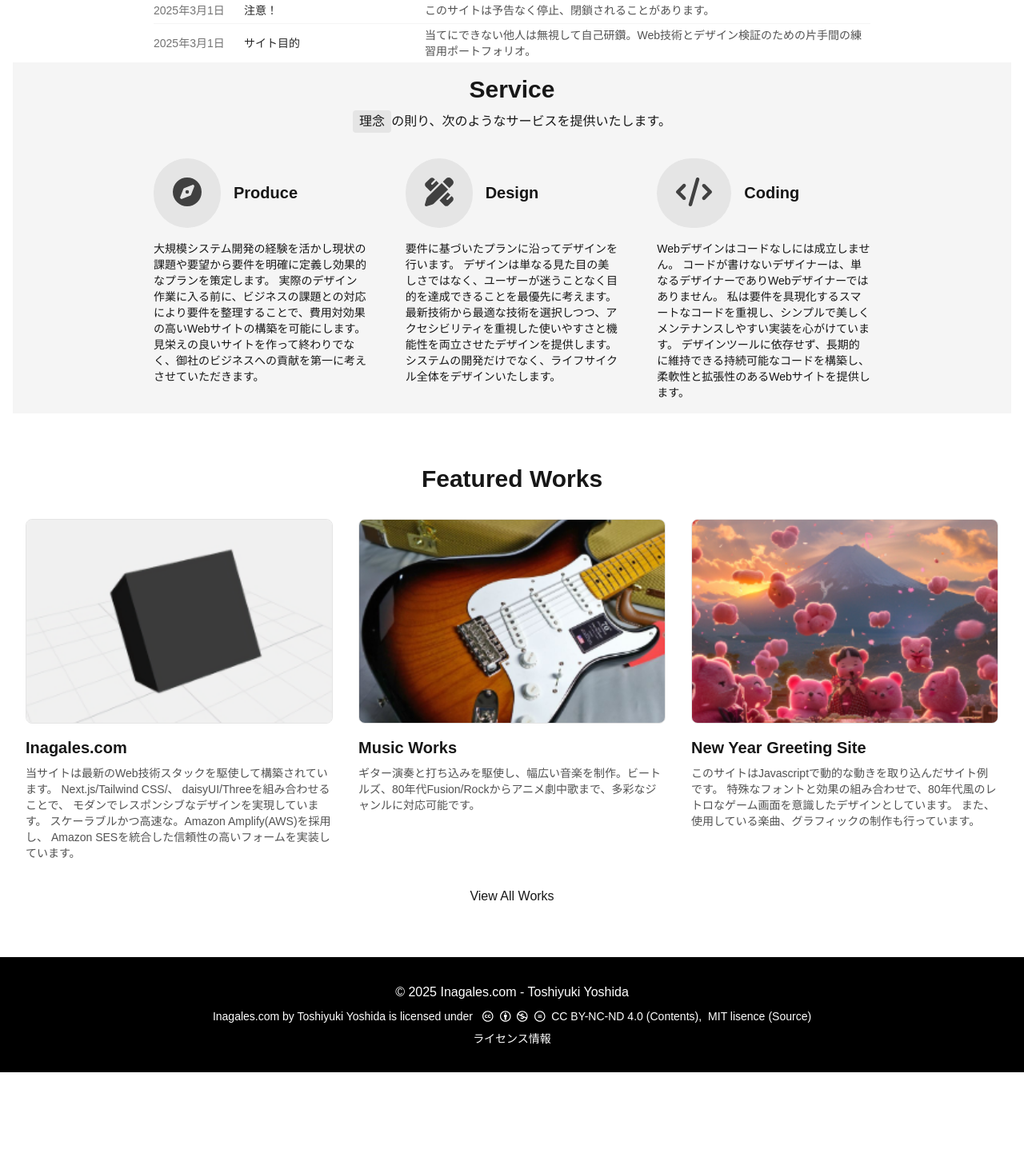
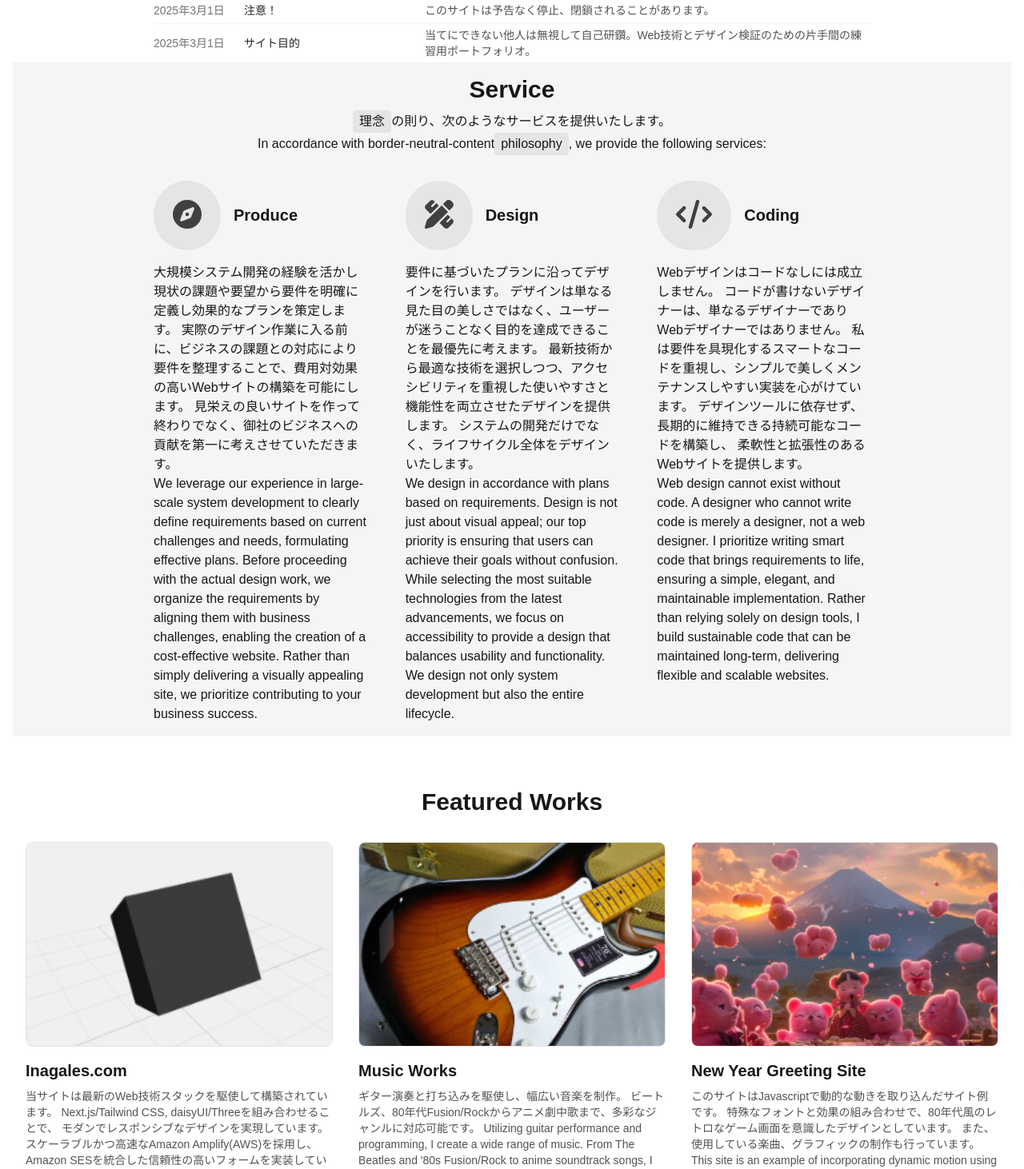
Before and after one commit to yostos/yostos-portfolio, a Next.js app: page / in a window 1280 px wide. Shown: the part 700-2162 px from the top of the page at 80% size. Before the commit the page ends 2041 px from the top, so only its background shows below. Built offline with nearby package versions, Linux system fonts and the light colour scheme; no server answers.

Commit message:
added English

```diff
--- a/src/app/page.tsx
+++ b/src/app/page.tsx
@@ -72,7 +72,8 @@ export default function Home() {
       <section className="w-full bg-neutral-100 dark:bg-neutral-800 py-4 px-4">
         <div className="max-w-4xl mx-auto">
           <h2 className="text-3xl font-bold text-center mb-2">Service</h2>
-          <p className="text-center mb-8">
+          <div className="text-center mb-8">
+            <p lang="ja">
               <Link
                 className="inline-block px-2 py-0.5 bg-neutral-200 dark:bg-neutral-700 rounded hover:bg-neutral-300 dark:hover:bg-neutral-600"
                 href="/about"
@@ -81,6 +82,17 @@ export default function Home() {
               </Link>
               の則り、次のようなサービスを提供いたします。
             </p>
+            <p lang="en">
+              In accordance with border-neutral-content
+              <Link
+                className="inline-block px-2 py-0.5 bg-neutral-200 dark:bg-neutral-700 rounded hover:bg-neutral-300 dark:hover:bg-neutral-600"
+                href="/about"
+              >
+                philosophy
+              </Link>
+              , we provide the following services:
+            </p>
+          </div>
 
           <div className="grid grid-cols-1 md:grid-cols-3 gap-12">
             {/* Produce */}
@@ -94,11 +106,23 @@ export default function Home() {
                 </div>
                 <h3 className="text-xl font-bold">Produce</h3>
               </div>
-              <p className="text-sm text-left">
+              <div className="text-base text-left">
+                <p lang="ja">
                   大規模システム開発の経験を活かし現状の課題や要望から要件を明確に定義し効果的なプランを策定します。
                   実際のデザイン作業に入る前に、ビジネスの課題との対応により要件を整理することで、費用対効果の高いWebサイトの構築を可能にします。
                   見栄えの良いサイトを作って終わりでなく、御社のビジネスへの貢献を第一に考えさせていただきます。
                 </p>
+                <p lang="en">
+                  We leverage our experience in large-scale system development
+                  to clearly define requirements based on current challenges and
+                  needs, formulating effective plans. Before proceeding with the
+                  actual design work, we organize the requirements by aligning
+                  them with business challenges, enabling the creation of a
+                  cost-effective website. Rather than simply delivering a
+                  visually appealing site, we prioritize contributing to your
+                  business success.
+                </p>
+              </div>
             </article>
 
             {/* Design */}
@@ -112,12 +136,23 @@ export default function Home() {
                 </div>
                 <h3 className="text-xl font-bold">Design</h3>
               </div>
-              <p className="text-sm text-left">
+              <div className="text-base text-left">
+                <p lang="ja">
                   要件に基づいたプランに沿ってデザインを行います。
                   デザインは単なる見た目の美しさではなく、ユーザーが迷うことなく目的を達成できることを最優先に考えます。
                   最新技術から最適な技術を選択しつつ、アクセシビリティを重視した使いやすさと機能性を両立させたデザインを提供します。
                   システムの開発だけでなく、ライフサイクル全体をデザインいたします。
                 </p>
+                <p lang="en">
+                  We design in accordance with plans based on requirements.
+                  Design is not just about visual appeal; our top priority is
+                  ensuring that users can achieve their goals without confusion.
+                  While selecting the most suitable technologies from the latest
+                  advancements, we focus on accessibility to provide a design
+                  that balances usability and functionality. We design not only
+                  system development but also the entire lifecycle.
+                </p>
+              </div>
             </article>
 
             {/* Coding */}
@@ -131,13 +166,24 @@ export default function Home() {
                 </div>
                 <h3 className="text-xl font-bold">Coding</h3>
               </div>
-              <p className="text-sm text-left">
+              <div className="text-base text-left">
+                <p lang="ja">
                   Webデザインはコードなしには成立しません。
                   コードが書けないデザイナーは、単なるデザイナーでありWebデザイナーではありません。
                   私は要件を具現化するスマートなコードを重視し、シンプルで美しくメンテナンスしやすい実装を心がけています。
                   デザインツールに依存せず、長期的に維持できる持続可能なコードを構築し、
                   柔軟性と拡張性のあるWebサイトを提供します。
                 </p>
+                <p lang="en">
+                  Web design cannot exist without code. A designer who cannot
+                  write code is merely a designer, not a web designer. I
+                  prioritize writing smart code that brings requirements to
+                  life, ensuring a simple, elegant, and maintainable
+                  implementation. Rather than relying solely on design tools, I
+                  build sustainable code that can be maintained long-term,
+                  delivering flexible and scalable websites.
+                </p>
+              </div>
             </article>
           </div>
         </div>
--- a/src/app/works/page.tsx
+++ b/src/app/works/page.tsx
@@ -9,9 +9,20 @@ export default function Works() {
         <h1 className="text-4xl font-bold text-center mb-16">Works</h1>
 
         <div className="text-center max-w-2xl mx-auto mb-16">
-          <p className="text-lg text-neutral-600 dark:text-neutral-400">
+          <p
+            lang="ja"
+            className="text-lg text-neutral-600 dark:text-neutral-400"
+          >
             お客様のビジネス課題を解決するために手がけた実績の一部をご紹介します。
             各プロジェクトは、戦略立案から設計、実装まで一貫して携わっています。
+          </p>
+          <p
+            lang="en"
+            className="text-lg text-neutral-600 dark:text-neutral-400"
+          >
+            Here are some of our past projects that have helped solve business
+            challenges. I have been involved in every project from strategy
+            planning to design and implementation.
           </p>
         </div>
 
--- a/src/components/Footer.tsx
+++ b/src/components/Footer.tsx
@@ -35,7 +35,7 @@ export default function Footer() {
             <span>(Source)</span>
           </div>
           <Link href="/license" className="text-sm hover:underline">
-            ライセンス情報
+            Terms of Use & License
           </Link>
         </div>
       </div>
--- a/src/components/WorkGrid.tsx
+++ b/src/components/WorkGrid.tsx
@@ -23,11 +23,17 @@ export default function WorkGrid({ limit }: WorkGridProps) {
       title: "Inagales.com",
       description:
         "当サイトは最新のWeb技術スタックを駆使して構築されています。\
-         Next.js/Tailwind CSS/、\
-         daisyUI/Threeを組み合わせることで、\
-         モダンでレスポンシブなデザインを実現しています。\
-         スケーラブルかつ高速な。Amazon Amplify(AWS)を採用し、\
-         Amazon SESを統合した信頼性の高いフォームを実装しています。",
+        Next.js/Tailwind CSS\,\
+        daisyUI/Threeを組み合わせることで、\
+        モダンでレスポンシブなデザインを実現しています。\
+        スケーラブルかつ高速なAmazon Amplify(AWS)を採用し、\
+        Amazon SESを統合した信頼性の高いフォームを実装しています。\
+        /\
+        This site is built using the latest web technology stack.\
+        By combining Next.js\, Tailwind CSS\, daisyUI\, and Three.js\,\
+        it achieves a modern and responsive design.\
+        Utilizing scalable and high-speed Amazon Amplify (AWS)\,\
+        it implements a reliable form integrated with Amazon SES.",
       imageUrl: "/images/works/portfolio.webp",
       link: "https://portfolio.inagales.com",
     },
@@ -35,7 +41,11 @@ export default function WorkGrid({ limit }: WorkGridProps) {
       id: "music",
       title: "Music Works",
       description:
-        "ギター演奏と打ち込みを駆使し、幅広い音楽を制作。ビートルズ、80年代Fusion/Rockからアニメ劇中歌まで、多彩なジャンルに対応可能です。",
+        "ギター演奏と打ち込みを駆使し、幅広い音楽を制作。\
+        ビートルズ、80年代Fusion/Rockからアニメ劇中歌まで、多彩なジャンルに対応可能です。\
+        \
+        Utilizing guitar performance and programming, I create a wide range of music.\
+        From The Beatles and '80s Fusion/Rock to anime soundtrack songs, I can accommodate various genres.",
       imageUrl: "/images/works/music.webp",
       link: "/works/music",
     },
@@ -44,8 +54,12 @@ export default function WorkGrid({ limit }: WorkGridProps) {
       title: "New Year Greeting Site",
       description:
         "このサイトはJavascriptで動的な動きを取り込んだサイト例です。\
-         特殊なフォントと効果の組み合わせで、80年代風のレトロなゲーム画面を意識したデザインとしています。\
-         また、使用している楽曲、グラフィックの制作も行っています。",
+        特殊なフォントと効果の組み合わせで、80年代風のレトロなゲーム画面を意識したデザインとしています。\
+        また、使用している楽曲、グラフィックの制作も行っています。\
+        \
+        This site is an example of incorporating dynamic motion using JavaScript.\
+        By combining unique fonts and effects, it is designed with a retro 80s game screen aesthetic in mind.\
+        Additionally, I also create the music and graphics used in this site.",
       imageUrl: "/images/works/new-year.webp",
       link: "https://www.inagales.com/new-years-greetings/",
     },
```
Also changed, not shown: src/app/about/page.tsx (+44 -43 lines), src/app/contact/page.tsx (+58 -9 lines). Lines whose indentation alone changed are shown as unchanged.
